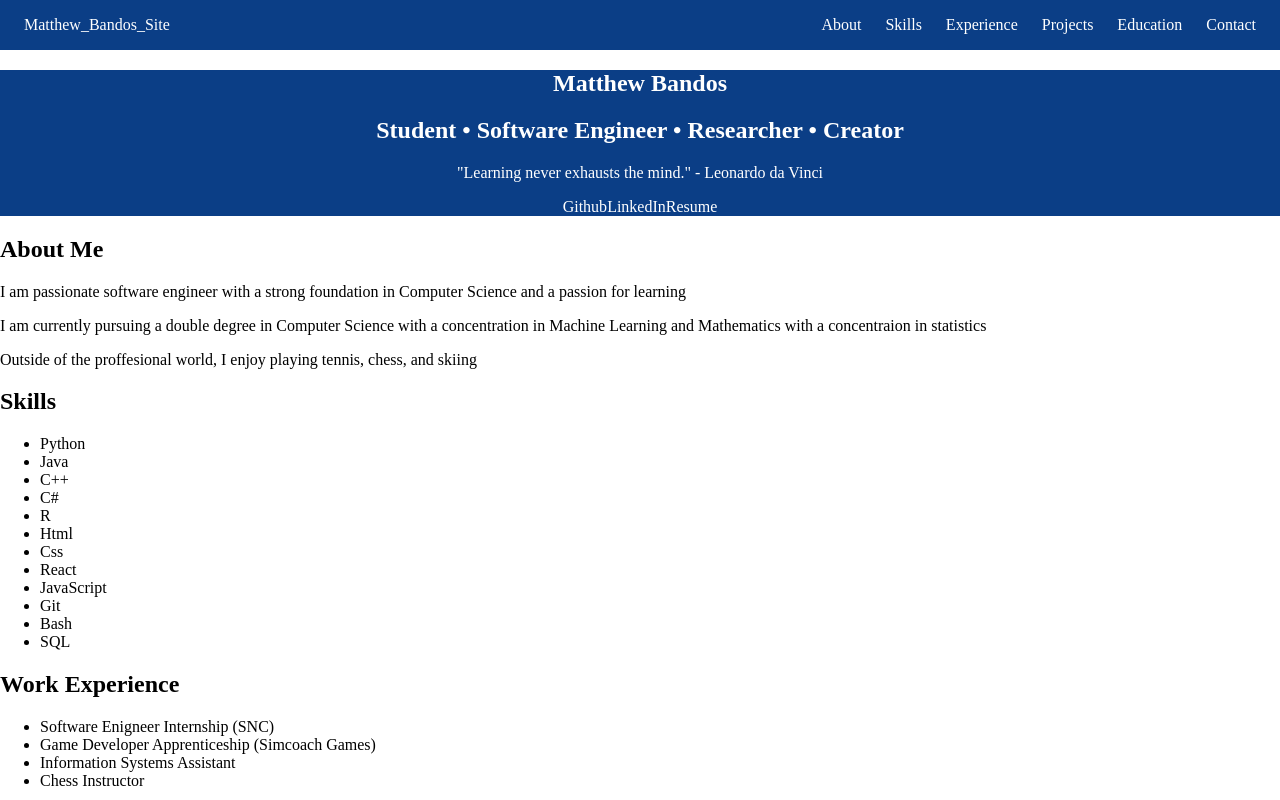
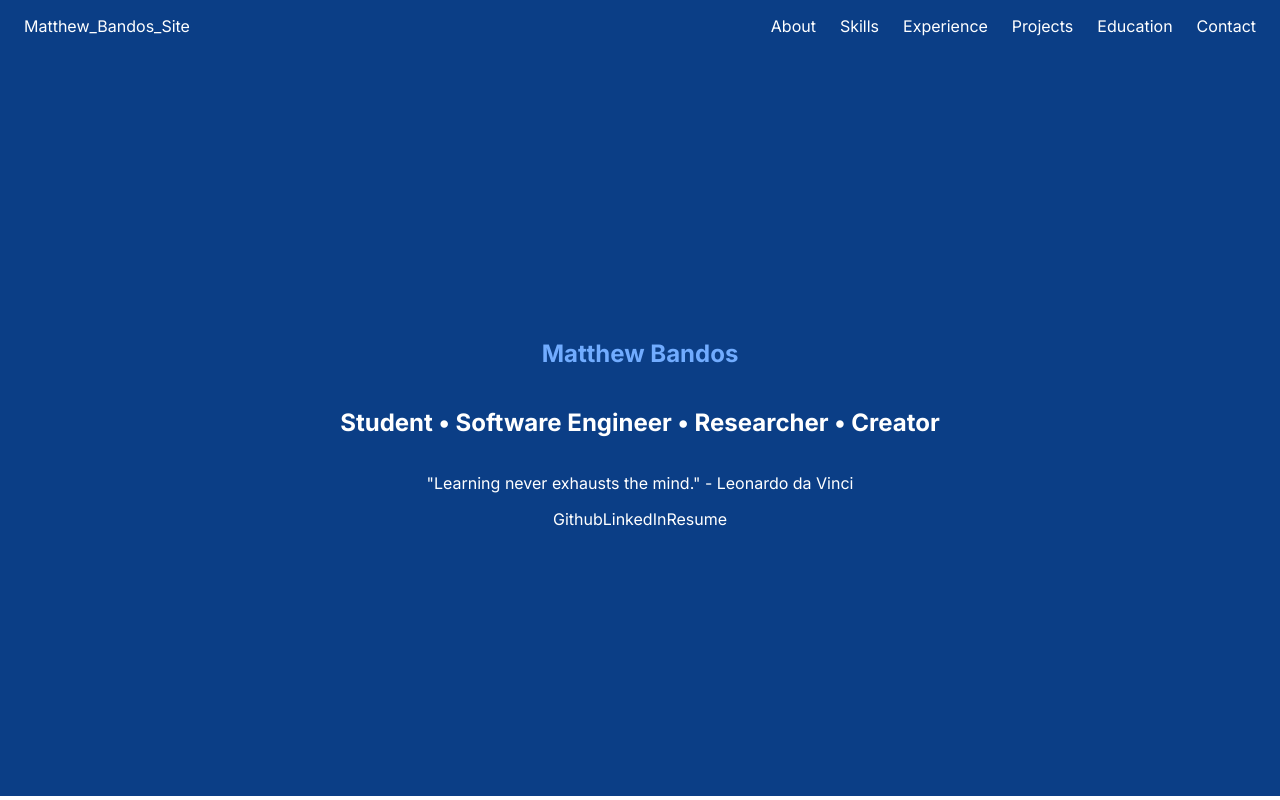
Before and after one commit to RoboticsMB/Personal_Website_2.0, a React (Create React App) app: page / in a window 1280 px wide. Shown: the top 800 px of the page. Built offline with nearby package versions, Linux system fonts and the light colour scheme.

Commit message:
Changed font of website, added basic styling to landing page

```diff
--- a/public/index.html
+++ b/public/index.html
@@ -25,6 +25,9 @@
       Learn how to configure a non-root public URL by running `npm run build`.
     -->
     <title>React App</title>
+    <link rel="preconnect" href="https://fonts.googleapis.com">
+    <link rel="preconnect" href="https://fonts.gstatic.com" crossorigin>
+    <link href="https://fonts.googleapis.com/css2?family=Inter:ital,opsz,wght@0,14..32,100..900;1,14..32,100..900&display=swap" rel="stylesheet">
   </head>
   <body>
     <noscript>You need to enable JavaScript to run this app.</noscript>
--- a/src/App.css
+++ b/src/App.css
@@ -6,6 +6,7 @@
 
 body{
   overflow-x: hidden;
+  font-family: 'Inter', sans-serif;
 }
 
 section{
--- a/src/Components/LandingPage.css
+++ b/src/Components/LandingPage.css
@@ -1,10 +1,22 @@
 .landing-page{
-  text-align: center;
-  background: #0b3e86;
-  color: white;
+    height: 93vh;
+    display: flex;
+    flex-direction: column;
+    justify-content: center;
+    align-items: center;
+    text-align: center;
+    padding: 2rem 1rem;
+    box-sizing: border-box;
+    background: #0b3e86;
+    color: white;
+    overflow: hidden;
+}
+
+.landing-page > h1{
+    color: #71acff;
 }
 
 .information-links a{
-  text-decoration: none;
-  color: white;
+    text-decoration: none;
+    color: white;
 }
```
